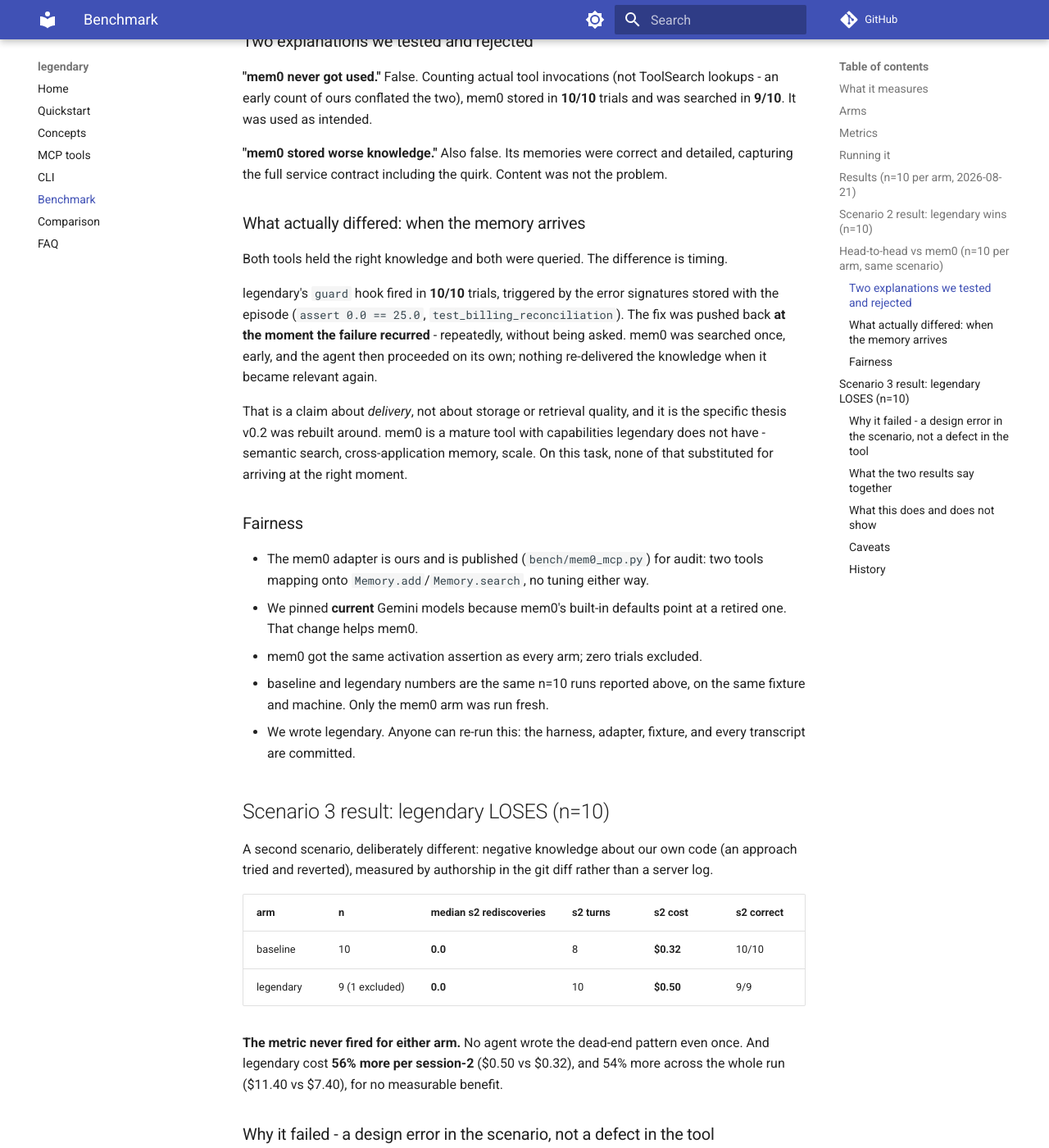
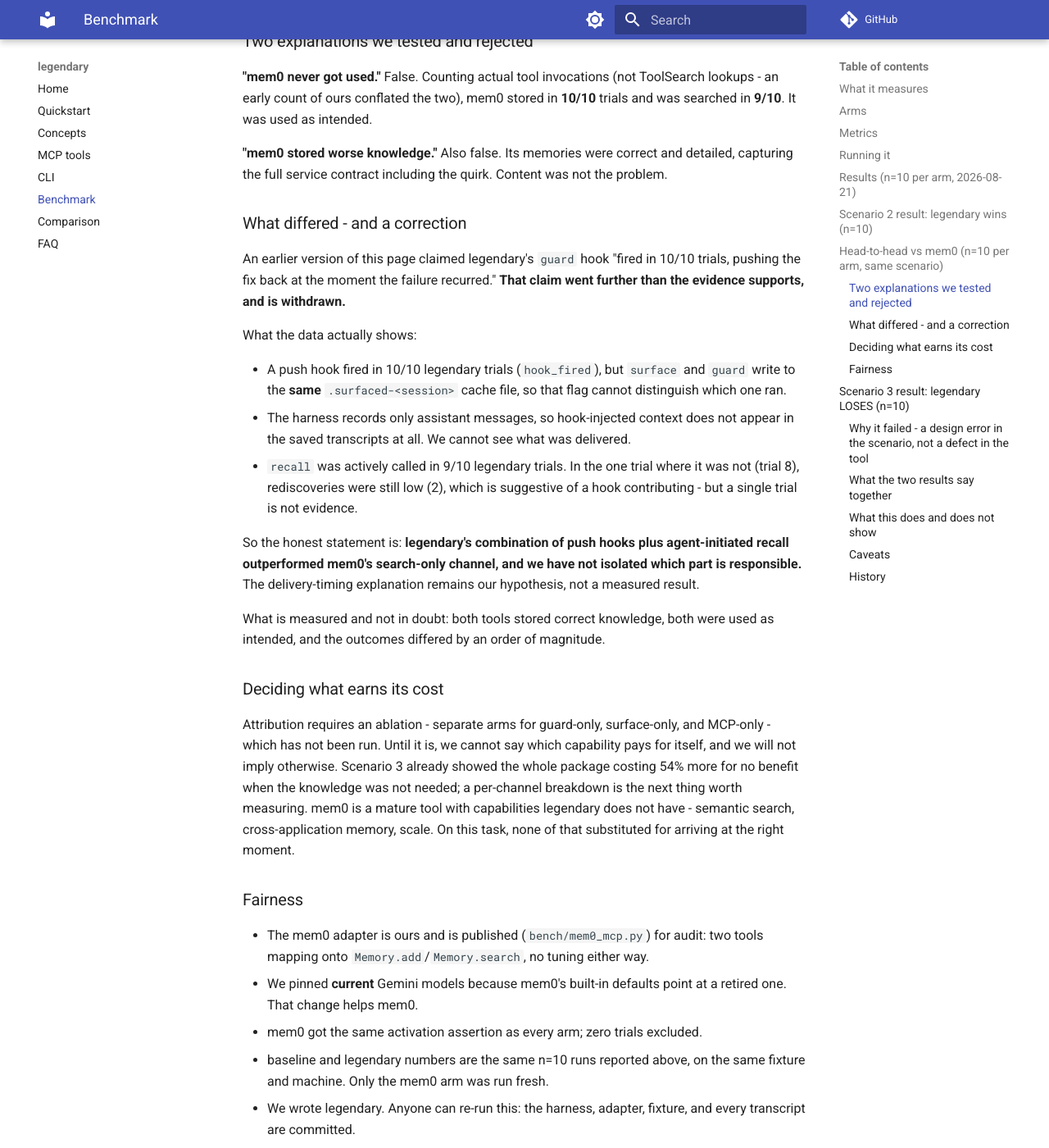
Before and after one commit to ashhadahsan/legendary, an MkDocs documentation site: the page built from docs/benchmark.md, in a window 1280 px wide and 1400 px high, scrolled down 2538 px. Shown: the whole window at 82% size. Built offline with MkDocs 1.6.1 and Material for MkDocs 9.7.7, drawn with Linux system fonts in a browser that asks for light colours; comment, search, counter and statistics services are not loaded.

Commit message:
bench: correct an overclaim about which channel produced the win
Published that guard 'fired in 10/10 trials, pushing the fix back at the moment
the failure recurred'. The evidence does not support that: surface and guard
write the same .surfaced-<session> cache, so hook_fired cannot distinguish them,
and the harness saves only assistant messages so hook injections are invisible.

Corrected to what is measured: legendary's push+recall combination beat mem0's
search-only channel, attribution unknown, delivery-timing remains a hypothesis.
Isolating it needs a per-channel ablation, now named as the next experiment.

```diff
--- a/docs/benchmark.md
+++ b/docs/benchmark.md
@@ -110,20 +110,38 @@
 detailed, capturing the full service contract including the quirk. Content was
 not the problem.
 
-### What actually differed: when the memory arrives
+### What differed - and a correction
 
-Both tools held the right knowledge and both were queried. The difference is
-timing.
+An earlier version of this page claimed legendary's `guard` hook "fired in
+10/10 trials, pushing the fix back at the moment the failure recurred." **That
+claim went further than the evidence supports, and is withdrawn.**
 
-legendary's `guard` hook fired in **10/10** trials, triggered by the error
-signatures stored with the episode (`assert 0.0 == 25.0`,
-`test_billing_reconciliation`). The fix was pushed back **at the moment the
-failure recurred** - repeatedly, without being asked. mem0 was searched once,
-early, and the agent then proceeded on its own; nothing re-delivered the
-knowledge when it became relevant again.
+What the data actually shows:
 
-That is a claim about *delivery*, not about storage or retrieval quality, and
-it is the specific thesis v0.2 was rebuilt around. mem0 is a mature tool with
+- A push hook fired in 10/10 legendary trials (`hook_fired`), but `surface` and
+  `guard` write to the **same** `.surfaced-<session>` cache file, so that flag
+  cannot distinguish which one ran.
+- The harness records only assistant messages, so hook-injected context does
+  not appear in the saved transcripts at all. We cannot see what was delivered.
+- `recall` was actively called in 9/10 legendary trials. In the one trial where
+  it was not (trial 8), rediscoveries were still low (2), which is suggestive of
+  a hook contributing - but a single trial is not evidence.
+
+So the honest statement is: **legendary's combination of push hooks plus
+agent-initiated recall outperformed mem0's search-only channel, and we have not
+isolated which part is responsible.** The delivery-timing explanation remains
+our hypothesis, not a measured result.
+
+What is measured and not in doubt: both tools stored correct knowledge, both
+were used as intended, and the outcomes differed by an order of magnitude.
+
+### Deciding what earns its cost
+
+Attribution requires an ablation - separate arms for guard-only, surface-only,
+and MCP-only - which has not been run. Until it is, we cannot say which
+capability pays for itself, and we will not imply otherwise. Scenario 3 already
+showed the whole package costing 54% more for no benefit when the knowledge was
+not needed; a per-channel breakdown is the next thing worth measuring. mem0 is a mature tool with
 capabilities legendary does not have - semantic search, cross-application
 memory, scale. On this task, none of that substituted for arriving at the right
 moment.
```
Also changed, not shown: README.md (+5 -4 lines), 1 other file.
